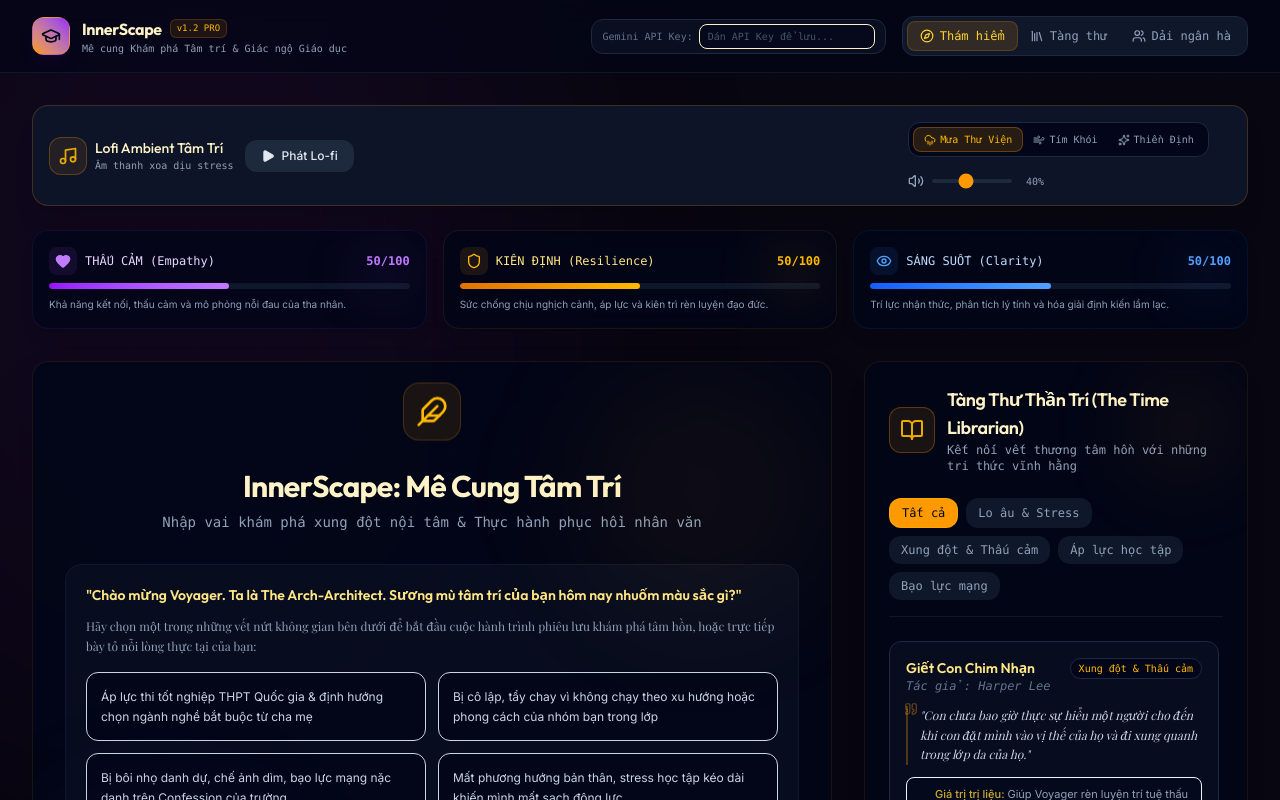
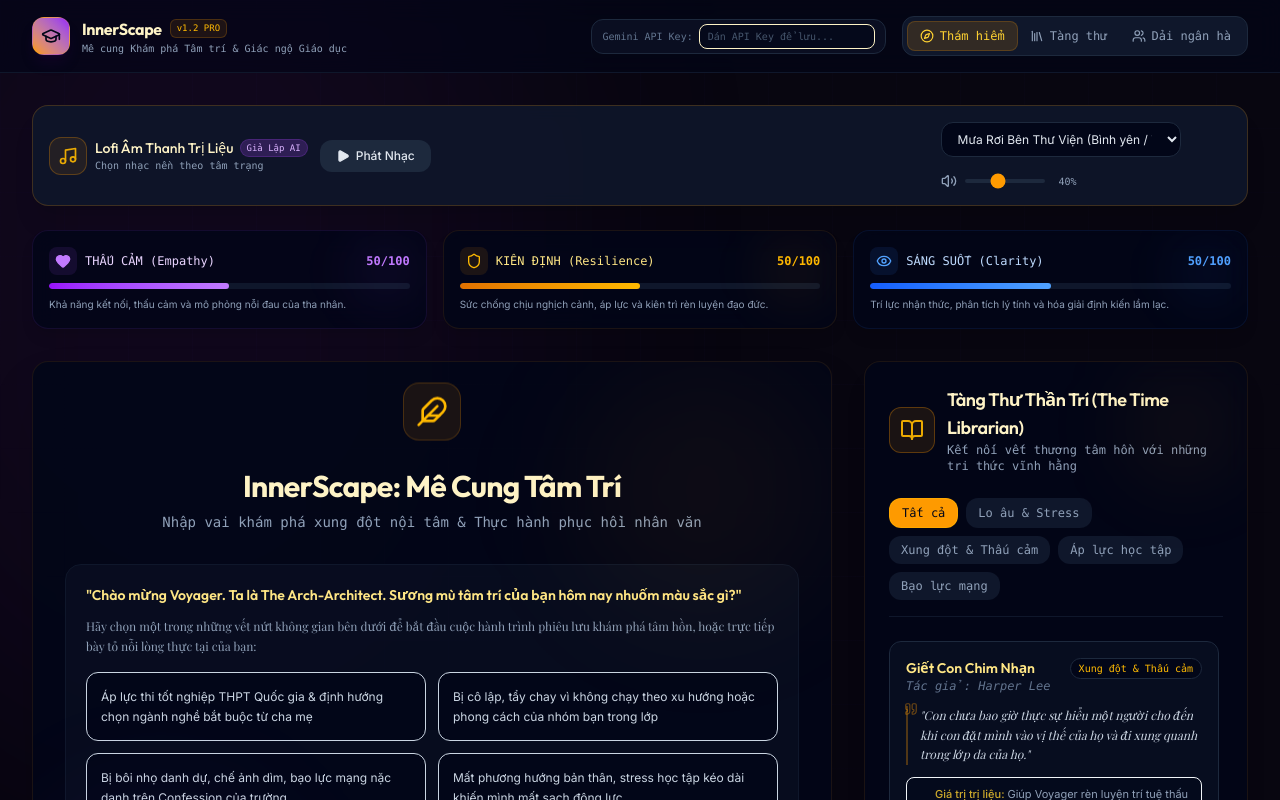
Before and after one commit to nguyenluuhoanghuuduyen-collab/m-cung-t-m-tr-, a React (Vite) app: page / in a window 1280 px wide. Shown: the top 800 px of the page. Built offline with nearby package versions, Linux system fonts and the light colour scheme; a web font is replaced by a local one.

Commit message:
Update LofiAudioPlayer.tsx

```diff
--- a/src/components/LofiAudioPlayer.tsx
+++ b/src/components/LofiAudioPlayer.tsx
@@ -1,19 +1,77 @@
 import React, { useState, useRef, useEffect } from "react";
-import { Play, Pause, Music, Volume2, VolumeX, Sparkles, CloudRain, Wind } from "lucide-react";
+import { Play, Pause, Music, Volume2, VolumeX, Sparkles, Headphones, Smile } from "lucide-react";
+
+interface MoodTrack {
+  id: string;
+  name: string;
+  mood: string;
+  url: string;
+  type: "mp3" | "synth";
+  synthTrack?: "rain" | "space" | "calm";
+}
+
+const trackList: MoodTrack[] = [
+  {
+    id: "synth-rain",
+    name: "Mưa Rơi Bên Thư Viện",
+    mood: "Bình yên / Tập trung sâu",
+    url: "",
+    type: "synth",
+    synthTrack: "rain"
+  },
+  {
+    id: "synth-space",
+    name: "Tím Khói Không Gian",
+    mood: "Sâu lắng / Thiền định",
+    url: "",
+    type: "synth",
+    synthTrack: "space"
+  },
+  {
+    id: "mp3-stress",
+    name: "Lofi Xoa Dịu Stress",
+    mood: "Hóa giải Lo âu & Stress",
+    url: "https://assets.mixkit.co/music/preview/mixkit-ambient-sleep-tom-1007.mp3",
+    type: "mp3"
+  },
+  {
+    id: "mp3-study",
+    name: "Lofi Tập Trung Học Tập",
+    mood: "Giải tỏa Áp lực học tập",
+    url: "https://assets.mixkit.co/music/preview/mixkit-lofi-chill-1604.mp3",
+    type: "mp3"
+  },
+  {
+    id: "mp3-healing",
+    name: "Lofi Chữa Lành Tâm Hồn",
+    mood: "Trị liệu Tổn thương & Cô đơn",
+    url: "https://assets.mixkit.co/music/preview/mixkit-beautiful-dream-extra-long-1002.mp3",
+    type: "mp3"
+  },
+  {
+    id: "mp3-motivation",
+    name: "Lofi Động Lực Vượt Khó",
+    mood: "Tiếp sức Kiên định & Resilience",
+    url: "https://assets.mixkit.co/music/preview/mixkit-dreaming-big-1003.mp3",
+    type: "mp3"
+  }
+];
 
 export default function LofiAudioPlayer() {
   const [isPlaying, setIsPlaying] = useState(false);
   const [volume, setVolume] = useState(40);
-  const [track, setTrack] = useState<"rain" | "space" | "calm">("rain");
+  const [selectedTrackId, setSelectedTrackId] = useState("synth-rain");
+
   const audioCtxRef = useRef<AudioContext | null>(null);
+  const audioElementRef = useRef<HTMLAudioElement | null>(null);
 
-  // Audio node references
-  const rainSourceRef = useRef<AudioWorkletNode | ScriptProcessorNode | null>(null);
+  // Audio node references for synth
+  const rainSourceRef = useRef<AudioBufferSourceNode | null>(null);
   const synthIntervalRef = useRef<any>(null);
   const mainGainRef = useRef<GainNode | null>(null);
   const filterNodeRef = useRef<BiquadFilterNode | null>(null);
 
-  // Initialize Web Audio API nodes
+  // Initialize Web Audio API nodes for synth
   const initAudio = () => {
     if (audioCtxRef.current) return;
     const AudioContextClass = window.AudioContext || (window as any).webkitAudioContext;
@@ -33,13 +91,36 @@ export default function LofiAudioPlayer() {
     filterNodeRef.current = filter;
   };
 
+  // Initialize HTML5 Audio element for MP3s
+  useEffect(() => {
+    const audio = new Audio();
+    audio.loop = true;
+    audio.crossOrigin = "anonymous";
+    audioElementRef.current = audio;
+
+    return () => {
+      audio.pause();
+      audio.src = "";
+    };
+  }, []);
+
+  // Update volume for both systems
   useEffect(() => {
     if (mainGainRef.current && audioCtxRef.current) {
       mainGainRef.current.gain.setValueAtTime(volume / 100, audioCtxRef.current.currentTime);
     }
+    if (audioElementRef.current) {
+      audioElementRef.current.volume = volume / 100;
+    }
   }, [volume]);
 
   const startSoundscape = () => {
+    const currentTrack = trackList.find(t => t.id === selectedTrackId) || trackList[0];
+
+    // 1. Stop any currently playing audio/synth
+    stopAllNodes();
+
+    if (currentTrack.type === "synth") {
       initAudio();
       const ctx = audioCtxRef.current;
       if (!ctx) return;
@@ -47,27 +128,23 @@ export default function LofiAudioPlayer() {
         ctx.resume();
       }
 
-    stopAllNodes();
+      const synthType = currentTrack.synthTrack || "rain";
 
-    // 1. Procedural Noise Generator (Rain or Space Hum)
-    if (track === "rain") {
-      // White noise synthesis for rain
+      if (synthType === "rain") {
         const bufferSize = 2 * ctx.sampleRate;
         const noiseBuffer = ctx.createBuffer(1, bufferSize, ctx.sampleRate);
         const output = noiseBuffer.getChannelData(0);
         let lastOut = 0.0;
         for (let i = 0; i < bufferSize; i++) {
           const white = Math.random() * 2 - 1;
-        // Brownian noise filter approximation for deep warm rain
           output[i] = (lastOut + (0.02 * white)) / 1.02;
           lastOut = output[i];
-        output[i] *= 3.5; // Gain multiplier
+          output[i] *= 3.5;
         }
         const noiseSource = ctx.createBufferSource();
         noiseSource.buffer = noiseBuffer;
         noiseSource.loop = true;
 
-      // Filter for rain softness
         const rainFilter = ctx.createBiquadFilter();
         rainFilter.type = "lowpass";
         rainFilter.frequency.setValueAtTime(600, ctx.currentTime);
@@ -77,17 +154,15 @@ export default function LofiAudioPlayer() {
           rainFilter.connect(filterNodeRef.current);
         }
         noiseSource.start();
-      rainSourceRef.current = noiseSource as any;
+        rainSourceRef.current = noiseSource;
 
-    } else if (track === "space" || track === "calm") {
-      // Space/Wind hum
+      } else if (synthType === "space") {
         const bufferSize = 4 * ctx.sampleRate;
         const noiseBuffer = ctx.createBuffer(1, bufferSize, ctx.sampleRate);
         const output = noiseBuffer.getChannelData(0);
         let lastOut = 0.0;
         for (let i = 0; i < bufferSize; i++) {
           const white = Math.random() * 2 - 1;
-        // Deep pink/brownian filter for warm cyber space ambient
           output[i] = (lastOut + (0.05 * white)) / 1.05;
           lastOut = output[i];
           output[i] *= 1.5;
@@ -106,11 +181,21 @@ export default function LofiAudioPlayer() {
           spaceFilter.connect(filterNodeRef.current);
         }
         noiseSource.start();
-      rainSourceRef.current = noiseSource as any;
+        rainSourceRef.current = noiseSource;
       }
 
-    // 2. Procedural cozy musical synth chords
+      // Play procedural chords
       playLofiChords();
+    } else {
+      // Play MP3 audio track
+      if (audioElementRef.current) {
+        audioElementRef.current.src = currentTrack.url;
+        audioElementRef.current.volume = volume / 100;
+        audioElementRef.current.play().catch(err => {
+          console.error("Audio play failed:", err);
+        });
+      }
+    }
     setIsPlaying(true);
   };
 
@@ -118,10 +203,10 @@ export default function LofiAudioPlayer() {
     const ctx = audioCtxRef.current;
     if (!ctx) return;
 
-    // Chords progression: Am7 -> Dm7 -> G7 -> Cmaj7 (Lofi classic)
+    // Chords: Am7 -> Dm7 -> G7 -> Cmaj7
     const progressions = [
-      [220.00, 261.63, 329.63, 392.00], // Am7 (A3, C4, E4, G4)
-      [146.83, 261.63, 293.66, 349.23], // Dm7 (D3, C4, D4, F4)
+      [220.00, 261.63, 329.63, 392.00], // Am7
+      [146.83, 261.63, 293.66, 349.23], // Dm7
       [196.00, 246.94, 293.66, 383.00], // G7
       [261.63, 329.63, 392.00, 493.88], // Cmaj7
     ];
@@ -133,21 +218,16 @@ export default function LofiAudioPlayer() {
       const chord = progressions[chordIdx];
       chordIdx = (chordIdx + 1) % progressions.length;
 
-      // Soft sound, multiple oscillators to create full tone
       chord.forEach((freq, idx) => {
         const osc = ctx.createOscillator();
         const gain = ctx.createGain();
 
-        // 7th chord elements with soft triangle wave
-        osc.type = track === "calm" ? "sine" : "triangle";
+        osc.type = "triangle";
         osc.frequency.setValueAtTime(freq, now);
-
-        // Detune slightly for lush chorus effect
         osc.detune.setValueAtTime((idx - 1.5) * 6, now);
 
-        // Soft exponential attack and long decay
         gain.gain.setValueAtTime(0, now);
-        gain.gain.linearRampToValueAtTime(0.04, now + 1.5);
+        gain.gain.linearRampToValueAtTime(0.03, now + 1.5);
         gain.gain.exponentialRampToValueAtTime(0.0001, now + 5.5);
 
         osc.connect(gain);
@@ -160,14 +240,12 @@ export default function LofiAudioPlayer() {
       });
     };
 
-    // Play first chord immediately
     playChord();
-
-    // Setup interval for every 6 seconds
     synthIntervalRef.current = setInterval(playChord, 6000);
   };
 
   const stopAllNodes = () => {
+    // 1. Stop synth
     if (rainSourceRef.current) {
       try {
         rainSourceRef.current.stop();
@@ -177,6 +255,10 @@ export default function LofiAudioPlayer() {
     if (synthIntervalRef.current) {
       clearInterval(synthIntervalRef.current);
       synthIntervalRef.current = null;
+    }
+    // 2. Pause HTML5 Audio
+    if (audioElementRef.current) {
+      audioElementRef.current.pause();
     }
   };
 
@@ -189,18 +271,20 @@ export default function LofiAudioPlayer() {
     }
   };
 
+  // Change tracks dynamically
   useEffect(() => {
     if (isPlaying) {
-      // Restart with the new track selection
       startSoundscape();
     }
-  }, [track]);
+  }, [selectedTrackId]);
 
   useEffect(() => {
     return () => {
       stopAllNodes();
     };
   }, []);
+
+  const currentTrack = trackList.find(t => t.id === selectedTrackId) || trackList[0];
 
   return (
     <div className="flex flex-col md:flex-row items-center gap-4 bg-slate-900/90 backdrop-blur border border-amber-500/20 rounded-2xl p-4 shadow-xl">
@@ -210,11 +294,14 @@ export default function LofiAudioPlayer() {
             <Music className="w-5 h-5" />
           </div>
           <div>
-            <h4 className="text-sm font-medium text-amber-100 font-sans">
-              Lofi Ambient Tâm Trí
+            <h4 className="text-sm font-medium text-amber-100 font-sans flex items-center gap-1.5">
+              Lofi Âm Thanh Trị Liệu
+              <span className="text-[9px] bg-purple-500/20 text-purple-300 border border-purple-500/20 px-1.5 py-0.5 rounded-full font-mono">
+                {currentTrack.type === "synth" ? "Giả Lập AI" : "Bản Nhạc"}
+              </span>
             </h4>
             <p className="text-[10px] text-slate-400 font-mono">
-              {isPlaying ? "Đang phát sóng..." : "Âm thanh xoa dịu stress"}
+              {isPlaying ? `Đang phát: ${currentTrack.name}` : "Chọn nhạc nền theo tâm trạng"}
             </p>
           </div>
         </div>
@@ -236,46 +323,28 @@ export default function LofiAudioPlayer() {
           ) : (
             <>
               <Play className="w-3.5 h-3.5 fill-current" />
-              <span>Phát Lo-fi</span>
+              <span>Phát Nhạc</span>
             </>
           )}
         </button>
       </div>
 
-      {/* Control sliders & selectors */}
+      {/* Control select & sliders */}
       <div className="flex flex-wrap items-center gap-4 w-full md:w-auto">
-        {/* Track buttons */}
-        <div className="flex bg-slate-950 rounded-xl p-1 border border-slate-800">
-          <button
-            id="track-rain"
-            onClick={() => setTrack("rain")}
-            className={`px-2.5 py-1 rounded-lg text-[10px] font-mono transition-all cursor-pointer flex items-center gap-1 ${
-              track === "rain" ? "bg-amber-500/15 text-amber-400 border border-amber-500/30" : "text-slate-400"
-            }`}
+        {/* Track Selector Dropdown */}
+        <div className="relative w-full sm:w-60">
+          <select
+            id="track-select"
+            value={selectedTrackId}
+            onChange={(e) => setSelectedTrackId(e.target.value)}
+            className="w-full bg-slate-950 border border-slate-800 text-slate-200 text-xs rounded-xl px-3 py-2 outline-none font-sans cursor-pointer focus:border-amber-500/40"
           >
-            <CloudRain className="w-3 h-3" />
-            Mưa Thư Viện
-          </button>
-          <button
-            id="track-space"
-            onClick={() => setTrack("space")}
-            className={`px-2.5 py-1 rounded-lg text-[10px] font-mono transition-all cursor-pointer flex items-center gap-1 ${
-              track === "space" ? "bg-amber-500/15 text-amber-400 border border-amber-500/30" : "text-slate-400"
-            }`}
-          >
-            <Wind className="w-3 h-3" />
-            Tím Khói
-          </button>
-          <button
-            id="track-calm"
-            onClick={() => setTrack("calm")}
-            className={`px-2.5 py-1 rounded-lg text-[10px] font-mono transition-all cursor-pointer flex items-center gap-1 ${
-              track === "calm" ? "bg-amber-500/15 text-amber-400 border border-amber-500/30" : "text-slate-400"
-            }`}
-          >
-            <Sparkles className="w-3 h-3" />
-            Thiền Định
-          </button>
+            {trackList.map((track) => (
+              <option key={track.id} value={track.id} className="bg-slate-950 text-slate-200">
+                {track.name} ({track.mood})
+              </option>
+            ))}
+          </select>
         </div>
 
         {/* Volume controls */}
```
Lines whose indentation alone changed are shown as unchanged.
